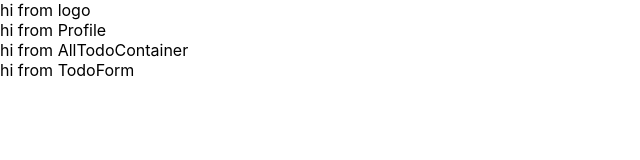
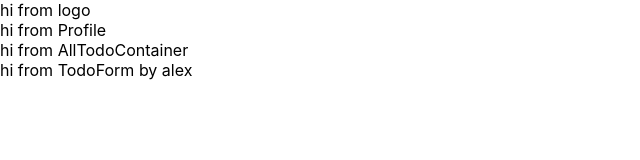
Before and after one commit to asuthamm/gsd-frontend, a React (Create React App) app: page / in a window 1280 px wide. Shown: the top 160 px of the page, without its empty margins (0-640 px from the left). Built offline with nearby package versions, Linux system fonts and the light colour scheme; no server answers.

Commit message:
todo form

```diff
--- a/src/components/TodoForm.jsx
+++ b/src/components/TodoForm.jsx
@@ -4,7 +4,7 @@ class TodoForm extends Component {
   render() {
     return (
       <div>
-        hi from TodoForm
+        hi from TodoForm by alex
       </div>
     );
   }
```
Also changed, not shown: src/components/Profile.jsx (line endings or trailing spaces).
